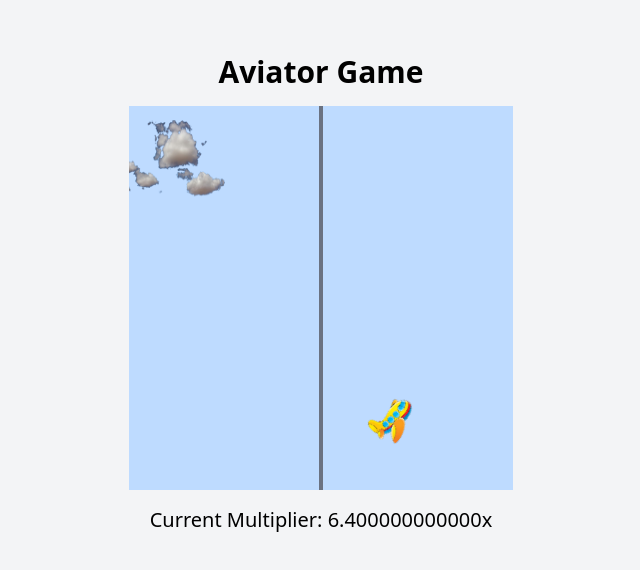
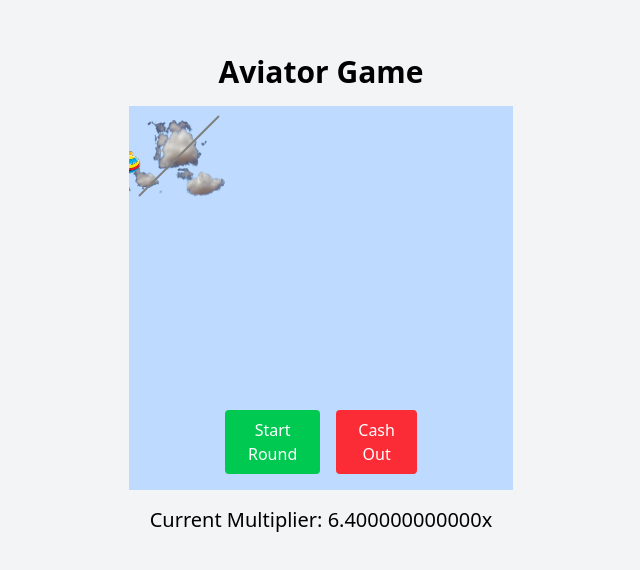
Before and after one commit to Nathanim1919/Avaitor-game, a React (Vite) app in the folder client/: page / in a window 1280 px wide. Shown: the part 106-676 px from the top of the page, without its empty margins (319-959 px from the left). Built offline with nearby package versions, Linux system fonts and the light colour scheme; no server answers.

Commit message:
add socket.io-client integration for real-time flight animation updates

```diff
--- a/client/package.json
+++ b/client/package.json
@@ -14,6 +14,7 @@
     "postcss": "^8.5.2",
     "react": "^19.0.0",
     "react-dom": "^19.0.0",
+    "socket.io-client": "^4.8.1",
     "tailwindcss": "^4.0.6"
   },
   "devDependencies": {
--- a/client/src/components/FlightAnimation.tsx
+++ b/client/src/components/FlightAnimation.tsx
@@ -1,44 +1,126 @@
 import React, { useEffect, useState } from 'react';
+import { io } from 'socket.io-client';
 import PlaneImage from "../assets/plane.png";
 import { Clouds } from './cloud';
 
-interface FlightAnimationProps {
-    multiplier: number;
-}
+const socket = io('http://localhost:3000'); // Connect to the server
 
-const FlightAnimation: React.FC<FlightAnimationProps> = ({ multiplier }) => {
-  const [position, setPosition] = useState({ x: 0, y: 0 }); // Tracks the plane's position (x and y)
+const FlightAnimation: React.FC = () => {
+  const [multiplier, setMultiplier] = useState(1.0);
+  const [isRunning, setIsRunning] = useState(false);
+  const [isCountdown, setIsCountdown] = useState(false);
+  const [countdown, setCountdown] = useState(5);
 
   useEffect(() => {
-    // Update the plane's position based on the multiplier
-    const maxMultiplier = 10; // Maximum multiplier for scaling
-    const scaledMultiplier = Math.min(multiplier, maxMultiplier);
+    socket.on('connect', () => {
+      console.log('Connected to server:', socket.id);
+    });
+    // Listen for game state updates
+    socket.on('gameState', (data) => {
+      setIsRunning(data.isRunning);
+      setIsCountdown(data.isCountdown);
+      setCountdown(data.countdown);
+    });
 
-    // Calculate diagonal movement
-    const newX = scaledMultiplier * 10; // Move horizontally to the right
-    const newY = -scaledMultiplier * 10; // Move vertically upward
+    // Listen for countdown updates
+    socket.on('countdownUpdate', (data) => {
+      setCountdown(data.countdown);
+    });
 
-    setPosition({ x: newX, y: newY });
-  }, [multiplier]);
+    // Listen for flight updates
+    socket.on('flightUpdate', (data) => {
+      setMultiplier(data.multiplier);
+    });
+
+    // Listen for round start
+    socket.on('roundStart', () => {
+      setIsRunning(true);
+      setIsCountdown(false);
+      setMultiplier(1.0);
+    });
+
+    // Listen for round end
+    socket.on('roundEnd', () => {
+      setIsRunning(false);
+    });
+
+    return () => {
+      socket.disconnect();
+    };
+  }, []);
+
+  const startRound = () => {
+    socket.emit('startRound');
+  };
+
+  const cashOut = () => {
+    const betAmount = 10; // Example bet amount
+    socket.emit('cashOut', { userId: '123', betAmount });
+  };
 
   return (
     <div className="relative w-full h-96 bg-blue-200 overflow-hidden">
+      {/* Clouds */}
       <Clouds />
 
+      {/* Flight Path */}
+      <svg className="absolute inset-0 w-full h-full">
+        <path
+          id="flight-path"
+          d="M10 90 C 30 70, 70 30, 90 10" // Cubic Bezier curve
+          stroke="gray"
+          strokeWidth="2"
+          fill="none"
+        />
+      </svg>
+
+      {/* Plane */}
       <div
-        className="absolute bottom-0 left-1/2 transform transition-all duration-500"
+        className="absolute top-0 left-0 w-16 h-16 transition-all duration-500"
         style={{
-          transform: `translate(${position.x}%, ${position.y}%) rotate(45deg)`, // Diagonal movement and rotation
+          offsetPath: 'path("M10 90 C 30 70, 70 30, 90 10")',
+          offsetDistance: `${(multiplier / 10) * 100}%`, // Scale multiplier to path distance
+          rotate: '45deg',
         }}
       >
         <img
           src={PlaneImage}
           alt="Plane"
-          className="w-16 h-16 transform -rotate-90"
+          className="w-full h-full"
         />
       </div>
 
-      <div className="absolute bottom-0 left-1/2 transform -translate-x-1/2 w-1 h-full bg-gray-500"></div>
+      {/* Countdown Timer */}
+      {isCountdown && (
+        <div className="absolute top-4 left-1/2 transform -translate-x-1/2 text-2xl font-bold">
+          Next Round in: {countdown}s
+        </div>
+      )}
+
+      {/* Multiplier Display */}
+      {isRunning && (
+        <div className="absolute top-4 left-1/2 transform -translate-x-1/2 text-2xl font-bold">
+          Multiplier: {multiplier.toFixed(2)}x
+        </div>
+      )}
+
+      {/* Controls */}
+      <div className="absolute bottom-4 left-1/2 transform -translate-x-1/2 flex space-x-4">
+        <button
+          onClick={startRound}
+          disabled={isRunning || !isCountdown}
+          className="px-4 py-2 bg-green-500 text-white rounded"
+        >
+          Start Round
+        </button>
+        <button
+          onClick={cashOut}
+          disabled={!isRunning}
+          className="px-4 py-2 bg-red-500 text-white rounded"
+        >
+          Cash Out
+        </button>
+      </div>
     </div>
   );
 };
```
Also changed, not shown: 1 other file (tests, documents, lock files or other folders).
